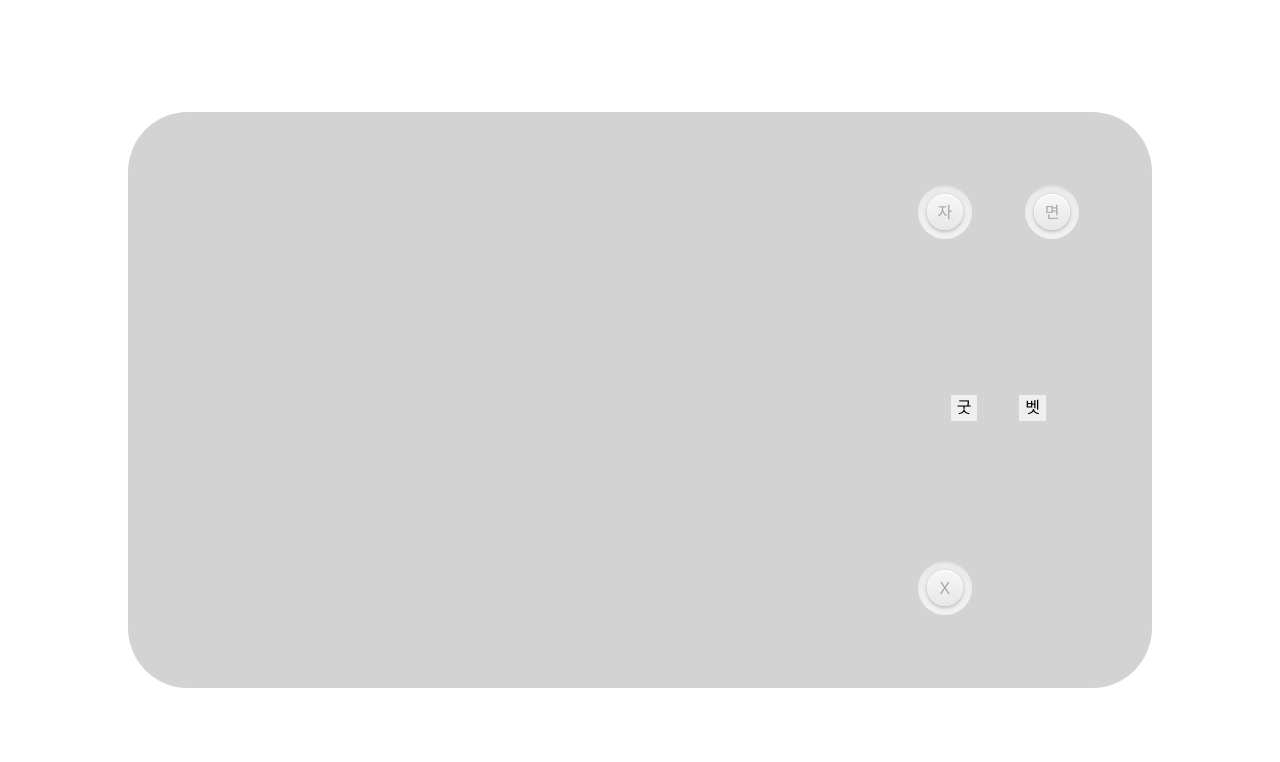
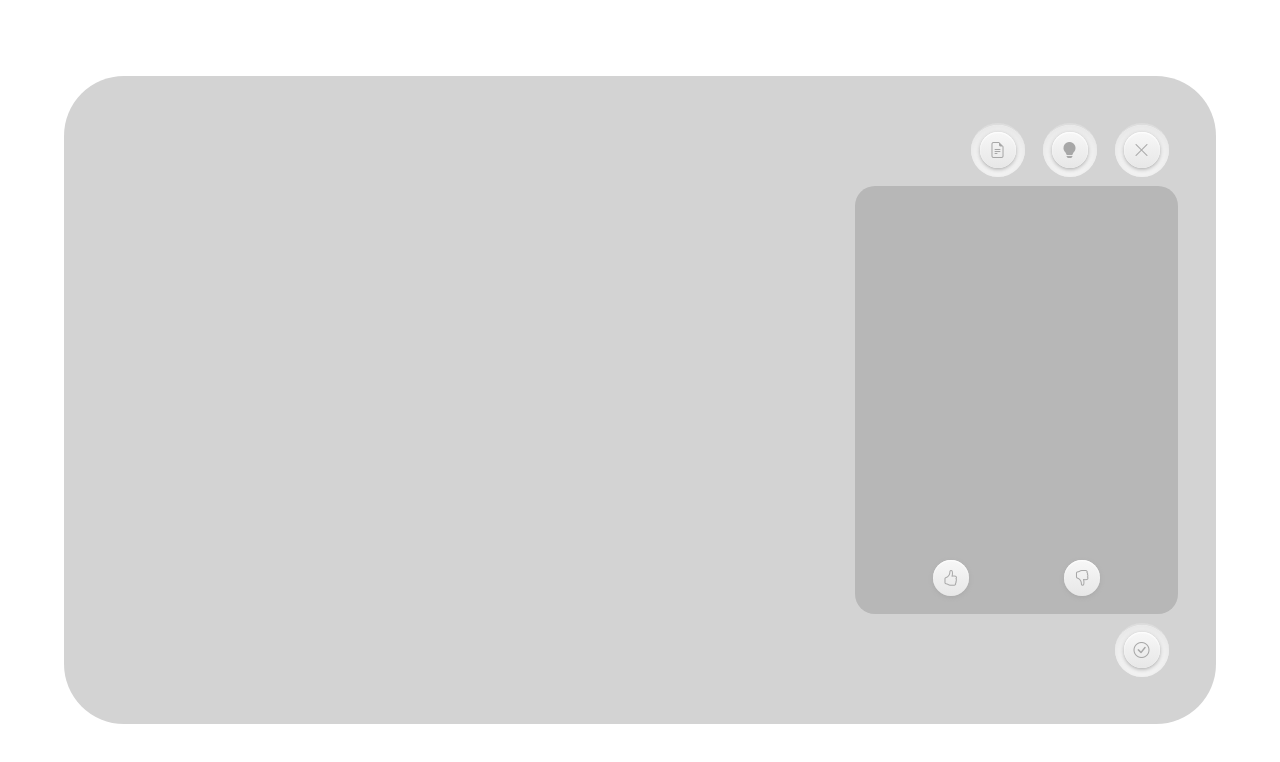
Before and after one commit to GaSuWang/Viewdle, a Vue app in the folder FE/: page /er-room in a window 1280 px wide. Shown: the top 762 px of the page. Built offline with nearby package versions, Linux system fonts and the light colour scheme.

Commit message:
style: 피드백 컴포넌트 스타일 수정

```diff
--- a/FE/package.json
+++ b/FE/package.json
@@ -10,6 +10,7 @@
   "dependencies": {
     "axios": "^0.27.2",
     "bootstrap": "^5.2.0",
+    "bootstrap-icons": "^1.9.1",
     "core-js": "^3.8.3",
     "openvidu-browser": "^2.22.0",
     "sweetalert2": "^11.4.24",
--- a/FE/src/components/StudyRoom/NormalMode/FeedbackArea.vue
+++ b/FE/src/components/StudyRoom/NormalMode/FeedbackArea.vue
@@ -2,10 +2,6 @@
 <template>
   <div class="FeedbackArea">
     <!-- 피드백 리스트 -->
-    <div class="FBInputBox" v-show="BtnClicked">
-      <input type="text" v-model="FBContent" @keypress.enter="saveFB" :style="[BtnClicked==='good' ? 'background: #47A0FF' : 'background:#FFE6B5']">
-      <button @click="closeFB">X</button>
-    </div>
     <ul class="FBList">
       <!-- 피드백 입력란 -->
       <!-- 피드백 목록 -->
@@ -13,65 +9,96 @@
         <feedback-box :fb="fb"></feedback-box>
       </li>
     </ul>
+    <div
+      class="FBInputBox"
+      v-if="BtnClicked"
+      :style="[
+        BtnClicked === 'good' ? 'background: #47A0FF' : 'background:#FFE6B5',
+      ]"
+    >
+      <input
+        type="text"
+        class="form-control"
+        v-model="FBContent"
+        @keypress.enter="saveFB"
+      />
+      <button class="FBInputBoxBtn" @click="closeFB">X</button>
+    </div>
     <!-- 피드백 없을 때 보여줄 문구 -->
-    <span v-show="FBList === []">아직 피드백이 존재하지 않습니다.</span>
+    <span v-if="FBList == []">아직 피드백이 존재하지 않습니다.</span>
 
     <!-- 피드백 굿/뱃 버튼 -->
     <div class="FBBtncontainer">
-      <button @click="createFB('good')">굿</button>
-      <button @click="createFB('bad')">벳</button>
+      <div class="FBGoodBtn">
+        <button @click="createFB('good')">
+          <i class="bi bi-hand-thumbs-up"></i>
+        </button>
+      </div>
+      <div class="FBBadBtn">
+        <button @click="createFB('bad')">
+          <i class="bi bi-hand-thumbs-down"></i>
+        </button>
+      </div>
     </div>
   </div>
 </template>
 
 <script>
-import FeedbackBox from '@/components/StudyRoom/NormalMode/FeedbackBox.vue'
-import { ref, computed } from 'vue'
-import { useStore } from 'vuex'
+import FeedbackBox from "@/components/StudyRoom/NormalMode/FeedbackBox.vue";
+import { ref, computed } from "vue";
+import { useStore } from "vuex";
 export default {
   name: "FeedbackArea",
-  components: {FeedbackBox},
-  props:{
-    videoInfo: Object
+  components: { FeedbackBox },
+  props: {
+    videoInfo: Object,
   },
-  setup(){
+  setup() {
     // 영상에 피드백이 존재하는 지 알아야 함
     // 영상 정보를 넘겨줘 해당 영상에 피드백이 달려있는지 확인
-    const store = useStore()
-    const FBList = computed(()=> store.getters["lbhModule/FBList"])
-    const BtnClicked = ref('') //피드백 버튼이 클릭되지 않은 상태가 '', 굿 버튼 클릭되면 good, 뱃 버튼 클릭되면 bad
-    const FBContent = ref('') //새롭게 만들어진 피드백 박스와 연동됨
+    const store = useStore();
+    const FBList = computed(() => store.getters["lbhModule/FBList"]);
+    const BtnClicked = ref(""); //피드백 버튼이 클릭되지 않은 상태가 '', 굿 버튼 클릭되면 good, 뱃 버튼 클릭되면 bad
+    const FBContent = ref(""); //새롭게 만들어진 피드백 박스와 연동됨
 
     // 피드백 입력란 생성
     const createFB = (gb) => {
-      if (!BtnClicked.value) { //만약 굿/뱃 버튼 둘 다 눌리지 않은 상태에서 굿/뱃 버튼이 눌린다면
-        if (gb === 'good') { BtnClicked.value = 'good' }
-        else { BtnClicked.value = 'bad' }
+      if (!BtnClicked.value) {
+        //만약 굿/뱃 버튼 둘 다 눌리지 않은 상태에서 굿/뱃 버튼이 눌린다면
+        if (gb === "good") {
+          BtnClicked.value = "good";
+        } else {
+          BtnClicked.value = "bad";
         }
-      else { //만약 굿/뱃 버튼 둘 중 하나가 눌린 상태에서 또 다시 굿/뱃 버튼이 눌린다면
-        if (gb === 'good') { BtnClicked.value = 'good' }
-        else { BtnClicked.value = 'bad' }
+      } else {
+        //만약 굿/뱃 버튼 둘 중 하나가 눌린 상태에서 또 다시 굿/뱃 버튼이 눌린다면
+        if (gb === "good") {
+          BtnClicked.value = "good";
+        } else {
+          BtnClicked.value = "bad";
         }
       }
+    };
 
     // 피드백 저장
     const saveFB = () => {
       // store.dispatch("saveFB",  FBContent.value) // 원래 로직은 이거
-      console.log(typeof(FBList.value))
-      FBList.value.unshift({ // 임시로 만든 로직, fbList가 어떤 자료를 리턴할 지 모르겄네
-        gb:BtnClicked.value,
+      FBList.value.push({
+        // 임시로 만든 로직, fbList가 어떤 자료를 리턴할 지 모르겄네
+        gb: BtnClicked.value,
         content: FBContent.value,
-        reg_dt: Date.now()
-      })
-      console.log(BtnClicked.value, FBContent.value, Date.now())
-      FBContent.value = ''
-    }
+        reg_dt: Date.now(),
+      });
+      console.log(BtnClicked.value, FBContent.value, Date.now());
+      FBContent.value = "";
+      BtnClicked.value = "";
+    };
 
     // 피드백 입력란 닫기
     const closeFB = () => {
-      FBContent.value = ''
-      BtnClicked.value=''
-    }
+      FBContent.value = "";
+      BtnClicked.value = "";
+    };
 
     return {
       BtnClicked,
@@ -80,38 +107,147 @@ export default {
       createFB,
       saveFB,
       closeFB,
-  }
-  }
-}
+    };
+  },
+};
 </script>
 
 <style scoped>
-.FeedbackArea{
+.FeedbackArea {
   display: flex;
   flex-direction: column;
   justify-content: space-between;
+  height: 80%;
+  width: 100%;
   max-height: 80%;
+  padding: 0;
+  margin: 0;
+  border-radius: 20px;
+  background: rgb(183, 183, 183);
 
 }
 
-.FBList{
+.FeedbackArea > ul {
+  padding: 0;
+}
+
+.FBList {
   width: 100%;
   max-height: 80%;
-  overflow-y:scroll;
+  overflow-y: scroll;
+  padding-bottom: 20px;
+  scrollbar-color: #d4aa70 #e4e4e4;
+  scrollbar-width: thin;
 }
 
-button{
-  border: none
+.FBList::-webkit-scrollbar {
+  width: 10px;
 }
 
-.FBList > ul {
+.FBList::-webkit-scrollbar-thumb {
+  border-radius: 100px;
+  background-image: linear-gradient(180deg, #f7f7f7 0%, #e7e7e7 99%);
+  box-shadow: inset 2px 2px 5px 0 rgba(#fff, 0.5);
+}
+.FBList::-webkit-scrollbar-track {
+  background-color: #e4e4e4;
+  border-radius: 100px;
+}
+
+.FBInputBox {
+  display: flex;
+  flex-direction: row;
+  justify-content: space-between;
+  align-items: center;
+  width: 97%;
+  height: 20%;
+  padding: 5%;
+  border-radius: 30px;
+  margin-top: 2%;
+  margin-bottom: 2%;
+  overflow-wrap: break-word;
+  word-wrap: break-all;
+  hyphens: auto;
+}
+.form-control {
+  background: none;
+  width: 85%;
+  border: none;
+}
+
+.form-control:focus {
+  box-shadow: none;
+}
+
+.FBInputBoxBtn {
+  background: none;
+  border: none;
+}
+
+/* 버튼 양식 */
+.FBGoodBtn > button,
+.FBBadBtn > button {
+  border: none;
+  display: block;
+  background: linear-gradient(#f7f7f7, #e7e7e7);
+  color: #a7a7a7;
+  margin: 18px;
+  width: 36px;
+  height: 36px;
+  position: relative;
+  text-align: center;
+  line-height: 36px;
+  border-radius: 50%;
+  box-shadow: 0px 1.5px 4px #aaa, inset 0px 1px 1.5px #fff;
+}
+
+.FBGoodBtn > button:before,
+.FBBadBtn > button:before {
+  content: "";
+  display: block;
+  border-top: 1px solid #ddd;
+  border-bottom: 1px solid #fff;
+  width: 100%;
+  height: 1px;
+  position: absolute;
+  top: 50%;
+  z-index: -1;
+}
+
+.FBGoodBtn > button:after,
+.FBBadBtn > button:after {
+  content: "";
+  display: block;
+  background: rgb(255, 255, 255);
+  border-top: 2px solid #ddd;
+  position: absolute;
+  top: -9px;
+  left: -9px;
+  bottom: -9px;
+  right: -9px;
+  z-index: -1;
+  border-radius: 50%;
+  box-shadow: inset 0px 4px 24px #ddd;
+}
+
+.FBGoodBtn > button:hover,
+.FBBadBtn > button:hover {
+  text-decoration: none;
+  color: #555;
+  background: #f5f5f5;
+}
+
+/* 버튼 양식 */
+
+.FBList > li {
   list-style: none;
   padding-left: 0;
 }
 
-.FBBtncontainer{
+.FBBtncontainer {
   display: flex;
   flex-direction: row;
   justify-content: space-evenly;
+  background: none;
 }
 </style>
--- a/FE/src/main.js
+++ b/FE/src/main.js
@@ -4,6 +4,7 @@ import {router} from './router'
 import store from './store'
 import "bootstrap/dist/css/bootstrap.min.css"
 import "bootstrap"
+import 'bootstrap-icons/font/bootstrap-icons.css'
 
 const app = createApp(App)
 app.use(store)
--- a/FE/src/views/StudyRoom/NormalMode/EEView.vue
+++ b/FE/src/views/StudyRoom/NormalMode/EEView.vue
@@ -67,14 +67,14 @@ export default {
 <style scoped>
 .EEView {
   position: absolute;
-  width: 80vw;
+  width: 90vw;
   aspect-ratio: 16/9;
   top: 50%;
   left: 50%;
   transform: translate(-50%, -50%);
   background-color: lightgrey;
   border-radius: 60px;
-  padding: 5%;
+  padding: 3%;
   display: flex;
   flex-direction: row;
   justify-content: space-between;
--- a/FE/src/views/StudyRoom/NormalMode/ERView.vue
+++ b/FE/src/views/StudyRoom/NormalMode/ERView.vue
@@ -15,11 +15,27 @@
       <div class="ERButtonHeader">
         <!-- 면접자 자소서 페이지 열기 버튼 -->
         <div class="CLOpen">
-          <button @click.prevent="openEECL()">자</button>
+          <button @click.prevent="openEECL()">
+            <i class="bi bi-file-earmark-text"></i>
+          </button>
         </div>
         <!-- 질문 팁 모달 열기 버튼 -->
         <div class="QTip">
-          <button @click="openQTip">면</button>
+          <button @click="openQTip">
+            <i class="bi bi-lightbulb-fill"></i>
+          </button>
+        </div>
+        <!-- 면접에서 나가기 버튼(일반 유저) -->
+        <div v-show="userType === 'user'" class="ERtoLBbtn user">
+          <button @click.prevent="ERtoLBConfirm(userType)">
+            <i class="bi bi-x-lg"></i>
+          </button>
+        </div>
+        <!-- 면접에서 나가기 버튼(방장 유저) -->
+        <div v-show="userType === 'superUser'" class="ERtoLBbtn superUser">
+          <button @click.prevent="ERtoLBConfirm(userType)">
+            <i class="bi bi-x-lg"></i>
+          </button>
         </div>
       </div>
 
@@ -29,18 +45,11 @@
 
       <!-- 하단 -->
       <div class="ERButtonFooter">
-        <!-- 면접 종료 버튼(방장 유저) -->
-        <div class="StudyDestroyBtn" v-show="userType === 'superUser'">
-          <button>면접 완료</button>
+        <!-- 면접 완료 버튼(방장 유저) -->
+        <div class="StudyDestroyBtn" @click="StudyDestroy" v-show="userType === 'superUser'">
+          <button><i class="bi bi-check-circle"></i></button>
         </div>
-        <!-- 면접에서 나가기 버튼(일반 유저) -->
-        <div v-show="userType === 'user'" class="ERtoLBbtn user">
-          <button @click.prevent="ERtoLBConfirm(userType)">X</button>
-        </div>
-        <!-- 면접에서 나가기 버튼(방장 유저) -->
-        <div v-show="userType === 'superUser'" class="ERtoLBbtn superUser">
-          <button @click.prevent="ERtoLBConfirm(userType)">X</button>
-        </div>
+
       </div>
     </div>
   </div>
@@ -72,7 +81,7 @@ export default {
   setup() {
     const router = useRouter();
 
-    const userType = ref("user"); //유저가 일반유저인지, 방장유저인지를 담고 있는 데이터를 여기에 넣어야, 지금은 임시
+    const userType = ref("superUser"); //유저가 일반유저인지, 방장유저인지를 담고 있는 데이터를 여기에 넣어야, 지금은 임시
     function ERtoLBConfirm(userType) {
       if (userType === "user") {
         if (
@@ -92,9 +101,16 @@ export default {
         }
       }
     }
+
+    function StudyDestroy(){
+      if(confirm('정말 면접을 종료하시겠습니까? 면접자는 대기실로 이동하고, 나머지 면접자들은 피드백 완료를 위해 피드백실로 이동합니다.')){
+        router.push({name:'fb-room'})
+      }
+    }
     return {
       userType,
       ERtoLBConfirm,
+      StudyDestroy,
     };
   },
 };
@@ -103,38 +119,40 @@ export default {
 <style scoped>
 .ERView {
   position: absolute;
-  width: 80vw;
+  width: 90vw;
   aspect-ratio: 16/9;
   top: 50%;
   left: 50%;
   transform: translate(-50%, -50%);
   background-color: lightgrey;
   border-radius: 60px;
-  padding: 5%;
+  padding: 3%;
   display: flex;
   flex-direction: row;
   justify-content: space-between;
+
 }
 
 .ERRightArea {
   display: flex;
   flex-direction: column;
   justify-content: space-between;
-  width: 20%;
+  width: 30%;
 }
 
 .ERButtonHeader {
   display: flex;
   flex-direction: row;
-  justify-content: space-between;
+  justify-content: flex-end;
 }
 .ERButtonFooter {
   display: flex;
   flex-direction: row;
-  justify-content: space-between;
+  justify-content: flex-end;
 }
 
 /* 면접자 페이지 버튼들 시작*/
+/* https://css-tricks.com/examples/RoundButtons/ */
 /* 굿/뱃 버튼은 FeedbackArea에 있음 */
 .CLOpen > button,
 .QTip > button,
--- a/FE/src/views/StudyRoom/NormalMode/FeedbackView.vue
+++ b/FE/src/views/StudyRoom/NormalMode/FeedbackView.vue
@@ -82,14 +82,14 @@ export default {
 <style scoped>
 .FeedbackView {
   position: absolute;
-  width: 80vw;
+  width: 90vw;
   aspect-ratio: 16/9;
   top: 50%;
   left: 50%;
   transform: translate(-50%, -50%);
   background-color: lightgrey;
   border-radius: 60px;
-  padding: 5%;
+  padding: 3%;
   display: flex;
   flex-direction: row;
   justify-content: space-between;
--- a/FE/src/views/StudyRoom/SettingRoomView.vue
+++ b/FE/src/views/StudyRoom/SettingRoomView.vue
@@ -117,11 +117,12 @@ export default {
 
 .SettingRoomView {
   position: absolute;
-  width: 80vw;
+  width: 90vw;
   aspect-ratio: 16/9;
   top: 50%;
   left: 50%;
   transform: translate(-50%, -50%);
+  padding: 3%
 }
 
 .SettingRoomHeader {
--- a/FE/src/views/StudyRoom/WaitingRoomView.vue
+++ b/FE/src/views/StudyRoom/WaitingRoomView.vue
@@ -289,14 +289,14 @@ export default {
 <style scoped>
 .WaitingRoomView {
   position: absolute;
-  width: 80vw;
+  width: 90vw;
   aspect-ratio: 16/9;
   top: 50%;
   left: 50%;
   transform: translate(-50%, -50%);
   background-color: lightgrey;
   border-radius: 60px;
-  padding: 5%;
+  padding: 3%;
   display: flex;
   flex-direction: row;
   justify-content: space-between;
```
Also changed, not shown: FE/src/components/StudyRoom/NormalMode/FeedbackBox.vue (+42 -28 lines), 1 other file (tests, documents, lock files or other folders). Lines whose indentation alone changed are shown as unchanged.
